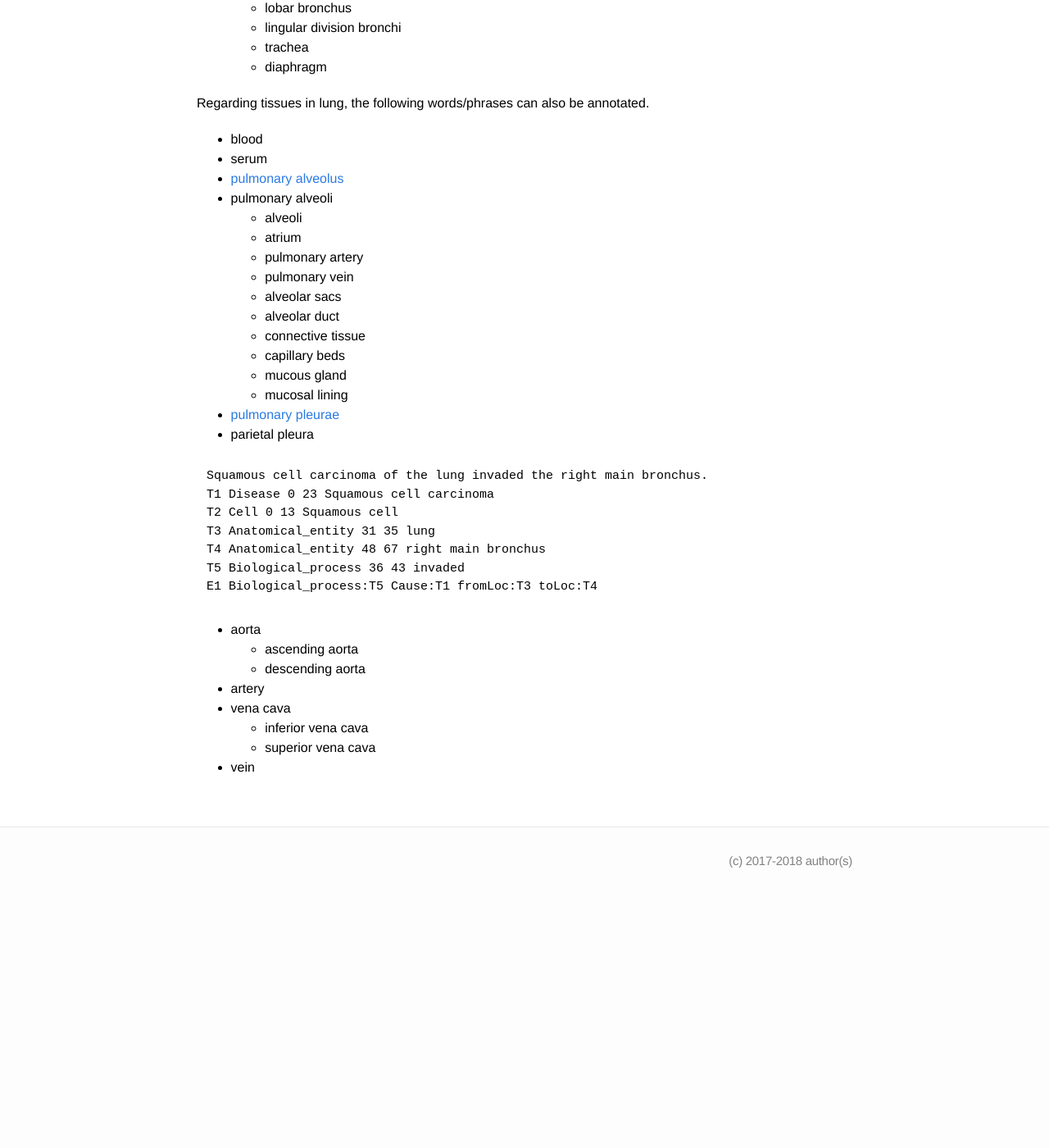
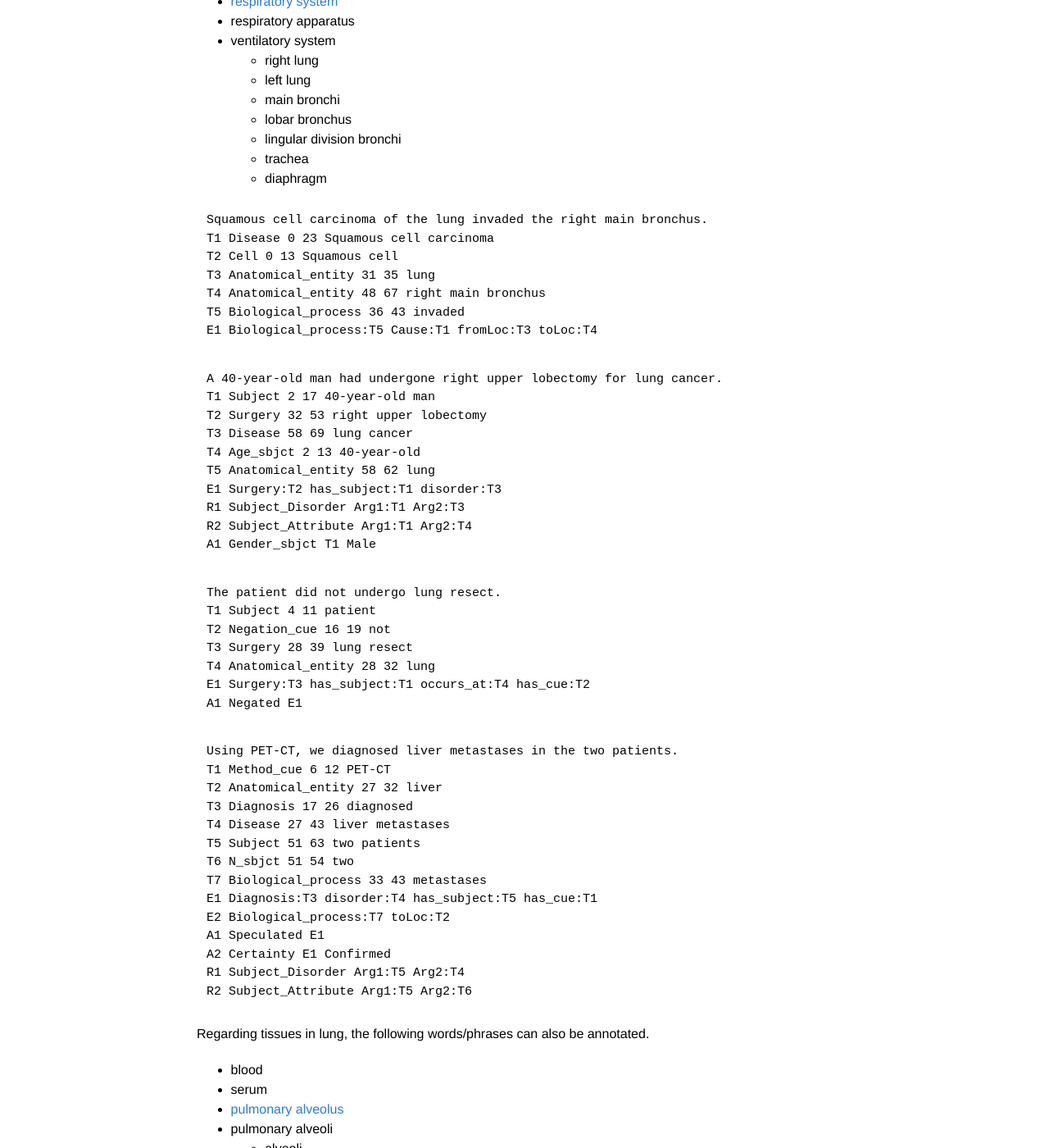
Before and after one commit to ezcatdb/clinicalcorpus-guidelines, a Jekyll site: the page built from _entity/Anatomical_entity.md, in a window 1280 px wide and 1400 px high, scrolled down 482 px. Shown: the whole window at 82% size. Built offline with Jekyll 4.4.1, drawn with Linux system fonts in a browser that asks for light colours; before the commit the page ends 1573 px from its top, so only the background shows below that; some of the changed text lies outside the part shown.

Commit message:
included addtional sample sentences & possible ontology DB in Anatomical_entity.md

```diff
--- a/_entity/Anatomical_entity.md
+++ b/_entity/Anatomical_entity.md
@@ -8,6 +8,11 @@ order: 12
 The name of this entity group is based on <a href="https://en.wikipedia.org/wiki/Anatomical_terminology">Anatomical terminology</a>.
 
 Organs, such as lung, and tissues above cells are categorized into this entity group.
+
+This entity may be based on the following ontology databases:
+- <a href="https://www.ebi.ac.uk/ols/ontologies/fma">FMA</a>
+- <a href="https://www.ebi.ac.uk/ols/ontologies/uberon">UBERON</a>
+- <a href="https://www.ebi.ac.uk/ols/search?ontology=ncit">NCIT</a>
 
 Regarding the organ, such as lung, the following words/phrases can also be annotated.
 - <a href="https://en.wikipedia.org/wiki/Respiratory_system">respiratory system</a>
@@ -20,6 +25,53 @@ Regarding the organ, such as lung, the following words/phrases can also be annot
   - lingular division bronchi
   - trachea
   - diaphragm
+
+~~~ ann
+Squamous cell carcinoma of the lung invaded the right main bronchus.
+T1 Disease 0 23 Squamous cell carcinoma
+T2 Cell 0 13 Squamous cell
+T3 Anatomical_entity 31 35 lung
+T4 Anatomical_entity 48 67 right main bronchus
+T5 Biological_process 36 43 invaded
+E1 Biological_process:T5 Cause:T1 fromLoc:T3 toLoc:T4
+~~~
+~~~ ann
+A 40-year-old man had undergone right upper lobectomy for lung cancer.
+T1 Subject 2 17 40-year-old man
+T2 Surgery 32 53 right upper lobectomy
+T3 Disease 58 69 lung cancer
+T4 Age_sbjct 2 13 40-year-old
+T5 Anatomical_entity 58 62 lung
+E1 Surgery:T2 has_subject:T1 disorder:T3
+R1 Subject_Disorder Arg1:T1 Arg2:T3
+R2 Subject_Attribute Arg1:T1 Arg2:T4
+A1 Gender_sbjct T1 Male
+~~~
+~~~ ann
+The patient did not undergo lung resect.
+T1 Subject 4 11 patient
+T2 Negation_cue 16 19 not
+T3 Surgery 28 39 lung resect
+T4 Anatomical_entity 28 32 lung
+E1 Surgery:T3 has_subject:T1 occurs_at:T4 has_cue:T2
+A1 Negated E1
+~~~
+~~~ ann
+Using PET-CT, we diagnosed liver metastases in the two patients.
+T1 Method_cue 6 12 PET-CT
+T2 Anatomical_entity 27 32 liver
+T3 Diagnosis 17 26 diagnosed
+T4 Disease 27 43 liver metastases
+T5 Subject 51 63 two patients
+T6 N_sbjct 51 54 two
+T7 Biological_process 33 43 metastases
+E1 Diagnosis:T3 disorder:T4 has_subject:T5 has_cue:T1
+E2 Biological_process:T7 toLoc:T2
+A1 Speculated E1
+A2 Certainty E1 Confirmed
+R1 Subject_Disorder Arg1:T5 Arg2:T4
+R2 Subject_Attribute Arg1:T5 Arg2:T6
+~~~
 
 Regarding tissues in lung, the following words/phrases can also be annotated.
 
@@ -41,16 +93,6 @@ Regarding tissues in lung, the following words/phrases can also be annotated.
 - <a href="https://en.wikipedia.org/wiki/Pulmonary_pleurae">pulmonary pleurae</a>
 - parietal pleura
 
-~~~ ann
-Squamous cell carcinoma of the lung invaded the right main bronchus.
-T1 Disease 0 23 Squamous cell carcinoma
-T2 Cell 0 13 Squamous cell
-T3 Anatomical_entity 31 35 lung
-T4 Anatomical_entity 48 67 right main bronchus
-T5 Biological_process 36 43 invaded
-E1 Biological_process:T5 Cause:T1 fromLoc:T3 toLoc:T4
-~~~
-
 - aorta
   - ascending aorta
   - descending aorta
```
